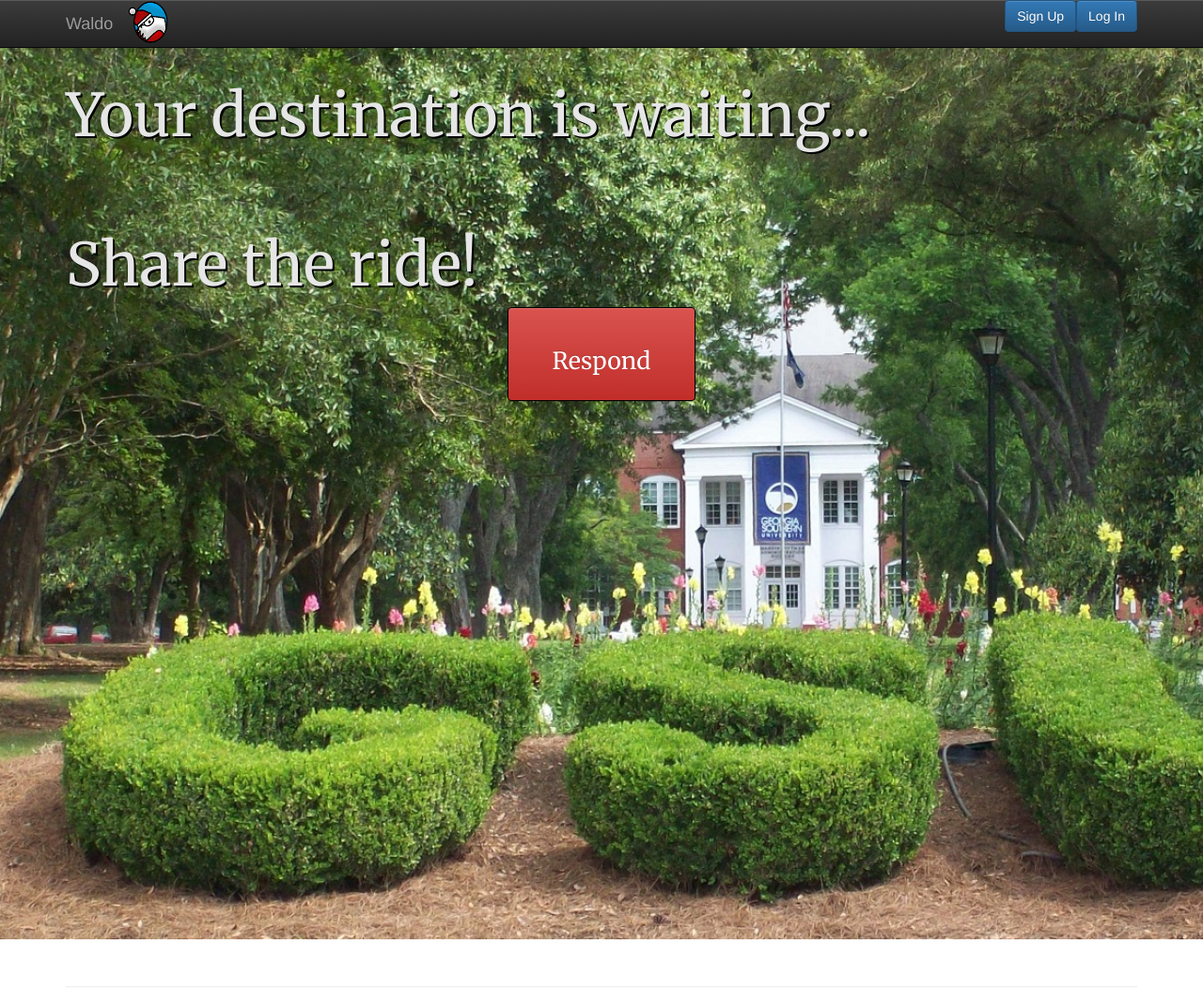
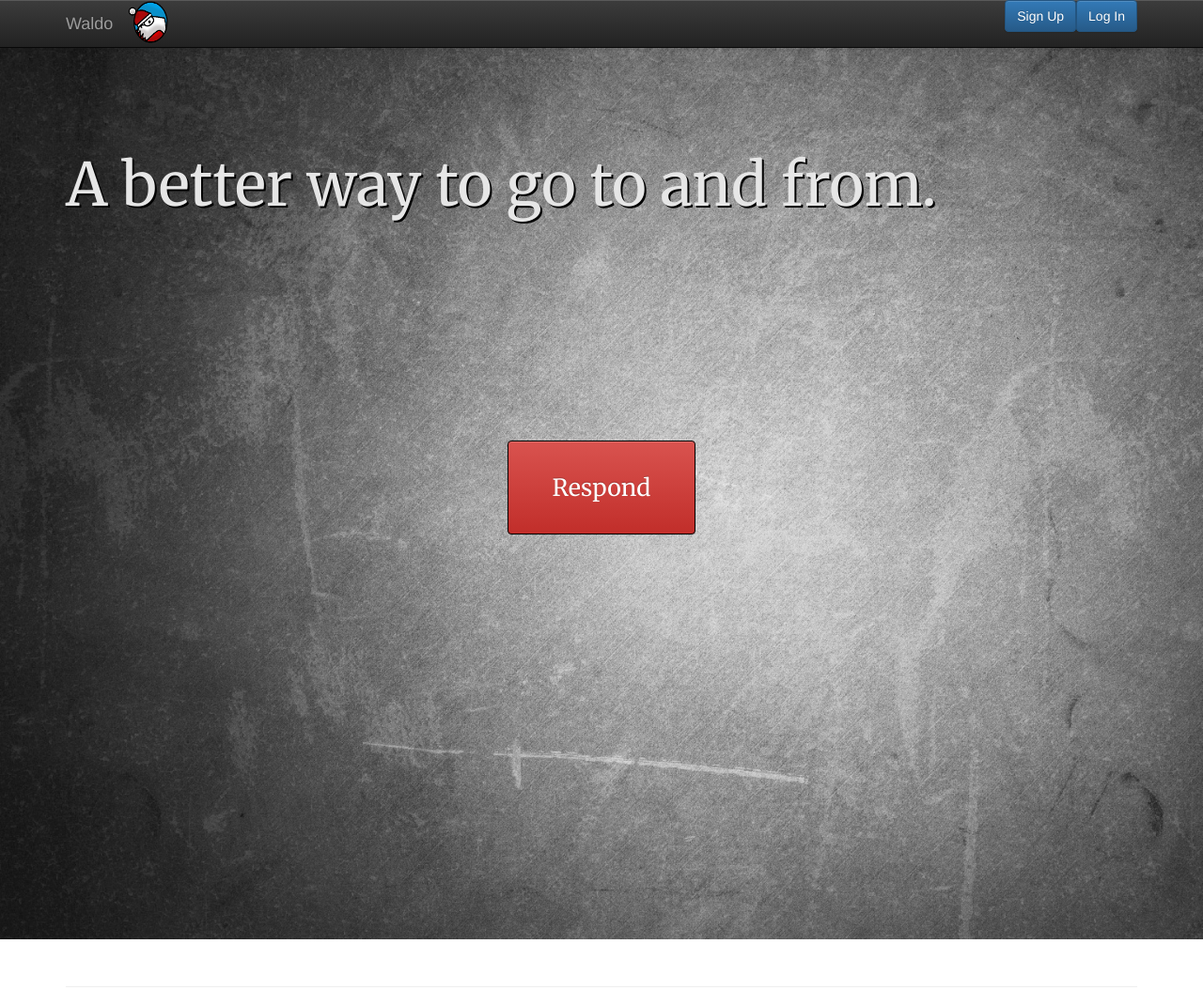
Before and after one commit to austin-may/RideShareApp, a PHP site: page /RideShareApp/Home.html in a window 1280 px wide. Shown: the whole page at 94% size. Run offline with PHP 8.4, Linux system fonts and the light colour scheme; some libraries are stand-ins or nearby versions.

```diff
--- a/Home.html
+++ b/Home.html
@@ -45,15 +45,10 @@
 
 		<div class="jumbotron container-fluid">
 			<div class="container">
-				<br>
-				<h1>Your destination is waiting...</h1>
-				<br>
-				<br>
-				<br>
-				<h1>Share the ride!</h1>
+					<div class = "row">
+						<div class = "col-lg-12"><h1>A better way to go to and from.</h1></div>
+					</div>
 				<button type="button" class="btn btn-danger" id="respond">Respond</button>
-
-
 			</div>
 		</div>
 	</header>
--- a/MySQL/RideShareApp.sql
+++ b/MySQL/RideShareApp.sql
@@ -12,5 +12,6 @@ CREATE TABLE Users (
   Username varchar(255) NOT NULL,
   Password varchar(255) NOT NULL,
   FirstName varchar(255) NOT NULL,
-  LastName varchar(255) NOT NULL
+  LastName varchar(255) NOT NULL,
+  PickedUp bool NULL
 );
--- a/RespondRide.php
+++ b/RespondRide.php
@@ -17,6 +17,7 @@ session_start();
        $numItems = count($request);
        if(++$i == $numItems){
          $theRider = $val;
+         break;
        }
         echo $val . " ";
     }
--- a/stylesheets/stylesheet.css
+++ b/stylesheets/stylesheet.css
@@ -10,10 +10,11 @@
   width: 200px;
   height: 100px;
   border: 1px solid black;
-  line-height: 100px;
+  line-height: 50px;
   text-align: center;
   margin: 0 auto;
   display: block;
+  margin-top: 20%;
   font-size: 25px;
 }
 
@@ -24,12 +25,16 @@
 }
 
 .jumbotron{
-  background-image: url("GSU_Entrance_sm.jpg");
+  background-image: url("../grayscale.jpg");
   background-size: cover;
   height: 1000px;
   font-family: 'Merriweather', serif;
   color: #E6E6E6;
   text-shadow: 2px 2px #000000;
+}
+
+h1{
+  margin-top: 10%;
 }
 
 #map-container{
```
Also changed, not shown: Login.php (+24 -1 lines), RequestRide.php (+33 -6 lines), grayscale.jpg (added).
